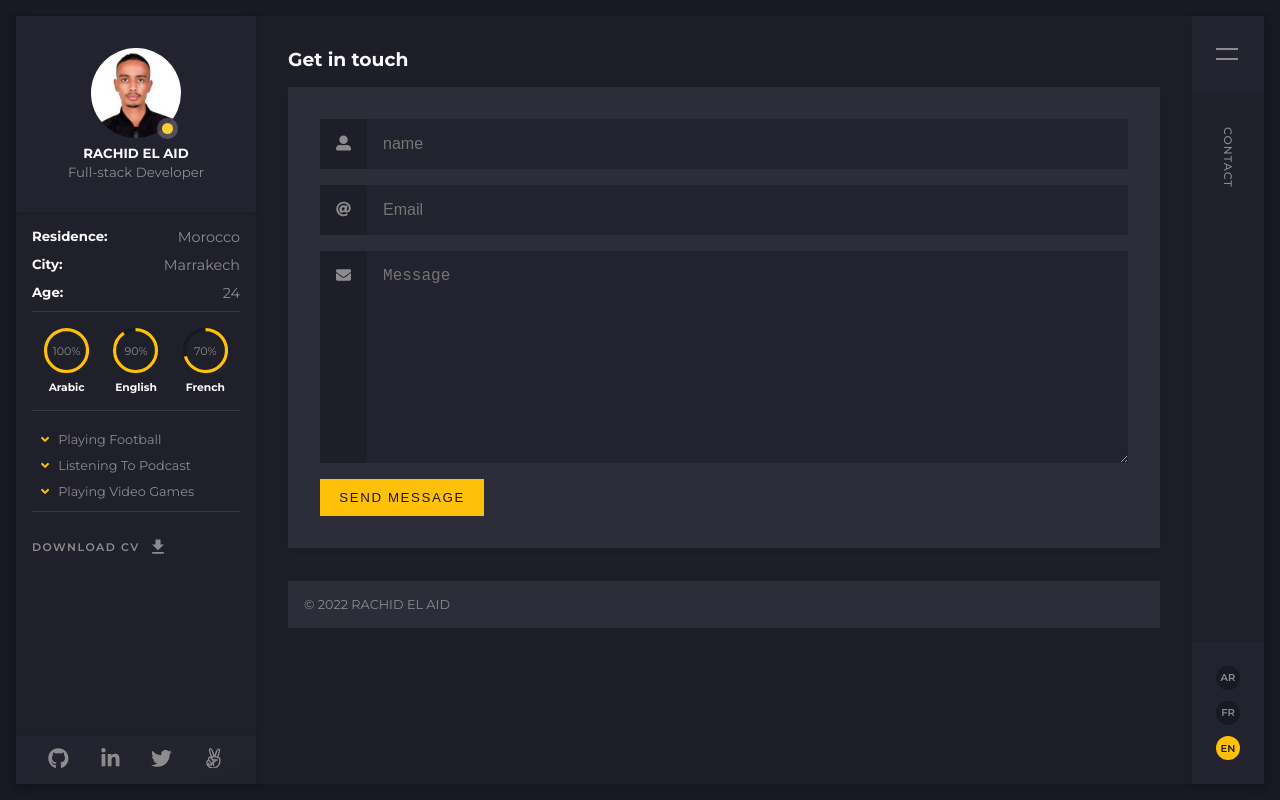
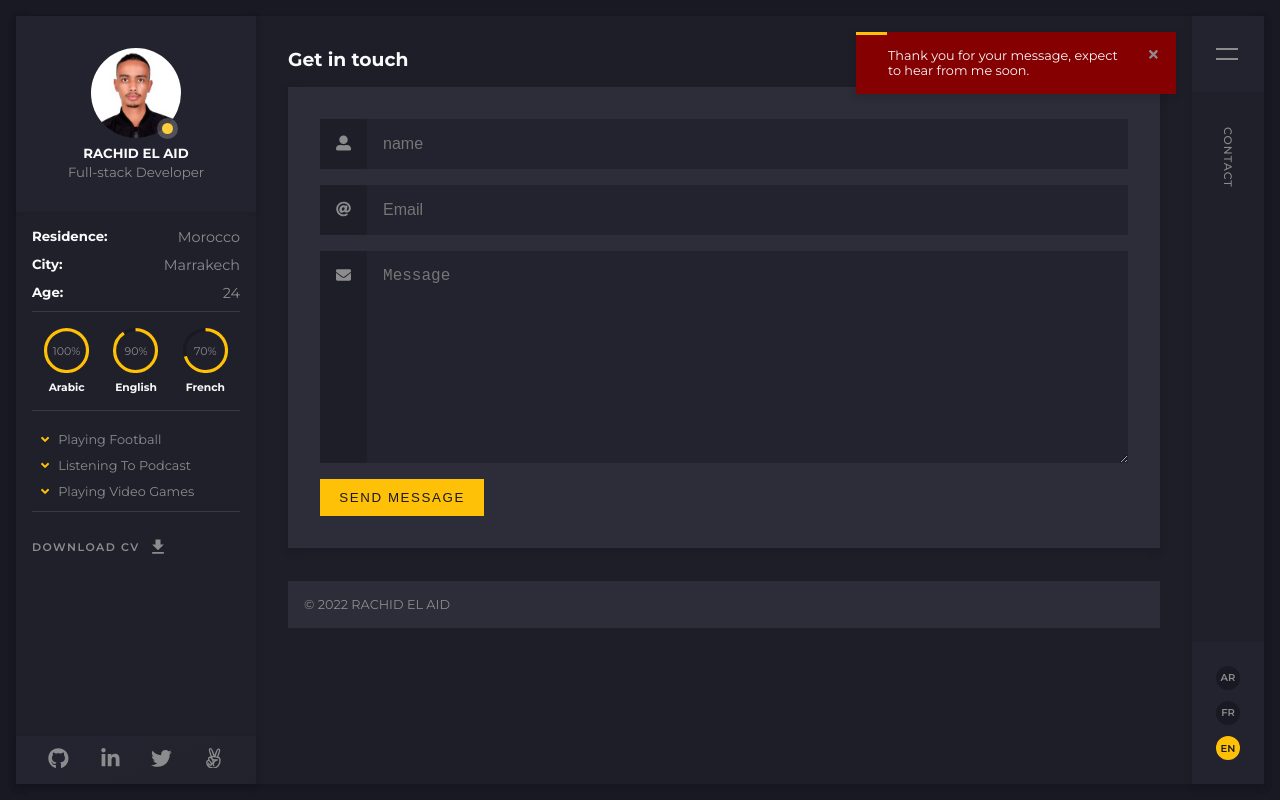
Before and after one commit to rachidelaid/nextjs-portfolio, a Next.js app: page /contact in a window 1280 px wide. Built offline with nearby package versions, Linux system fonts and the light colour scheme.

Commit message:
add notification options

```diff
--- a/components/Footer.jsx
+++ b/components/Footer.jsx
@@ -28,7 +28,7 @@ const Footer = () => {
     const footerBottom = footerTop + footerHeight;
     const windowHeight = window.innerHeight;
     const windowBottom = window.pageYOffset + windowHeight;
-    console.log(footerBottom < windowBottom);
+
     if (footerBottom < windowBottom) {
       setClassName(`${styles.footer} ${styles.footer_fixed}`);
     } else {
--- a/components/Notification.jsx
+++ b/components/Notification.jsx
@@ -14,16 +14,29 @@ const notificationMotion = {
   },
 };
 
-const Notification = ({ message }) => {
+const Notification = ({ message, type, duration }) => {
   const [isVisible, setIsVisible] = useState(true);
 
   useEffect(() => {
-    const timeout = setTimeout(() => {
-      setIsVisible(false);
-    }, 3000);
+    const timeout = setTimeout(
+      () => {
+        setIsVisible(false);
+      },
+      duration ? duration * 1000 : 3000,
+    );
 
     return () => clearTimeout(timeout);
   }, []);
+
+  const getClassName = () => {
+    let className = '';
+
+    if (type === 'error') className = styles.error;
+    if (type === 'success') className = styles.success;
+    if (type === 'warning') className = styles.warning;
+
+    return `${styles.notification} ${className}`;
+  };
 
   return (
     <AnimatePresence>
@@ -33,8 +46,12 @@ const Notification = ({ message }) => {
           initial="hidden"
           animate="visible"
           exit="hidden"
-          className={styles.notification}
+          className={getClassName()}
         >
+          <div
+            className={styles.top_border}
+            style={{ animationDuration: duration ? `${duration}s` : '3s' }}
+          ></div>
           <FaTimes
             className={styles.close}
             onClick={() => setIsVisible(false)}
--- a/pages/contact.jsx
+++ b/pages/contact.jsx
@@ -48,7 +48,11 @@ const contact = () => {
 
   return (
     <div className={styles.container}>
-      <Notification message="Thank you for your message, expect to hear from me soon." />
+      <Notification
+        message="Thank you for your message, expect to hear from me soon."
+        duration={7}
+        type="error"
+      />
       <h3>Get in touch</h3>
       <AnimatePresence>
         <motion.form
--- a/styles/Notification.module.css
+++ b/styles/Notification.module.css
@@ -8,23 +8,25 @@
   padding: 1rem 3rem 1rem 2rem;
   color: var(--white-color);
   font-size: 0.8rem;
-  position: absolute;
-  top: 1rem;
-  right: 1rem;
+  position: fixed;
+  top: 2rem;
+  right: 6.5rem;
   box-shadow: var(--default-shadow);
   background-color: var(--dark4);
   width: 20rem;
+  z-index: 9999;
 }
 
-.notification::after {
-  content: '';
+.top_border {
   position: absolute;
   top: 0;
   left: 0;
   width: 100%;
   height: 3px;
   background-color: var(--accent-color);
-  animation: shrink 3s ease-in-out forwards;
+  animation: shrink ease-in-out forwards;
+  animation-duration: 3s;
+  z-index: 9999;
 }
 
 .close {
@@ -43,9 +45,13 @@
 }
 
 .success {
-  background-color: green;
+  background-color: rgb(7, 63, 7);
 }
 
 .error {
-  background-color: red;
+  background-color: rgb(133, 0, 0);
 }
+
+.warning {
+  background-color: rgb(156, 102, 0);
+}
```
